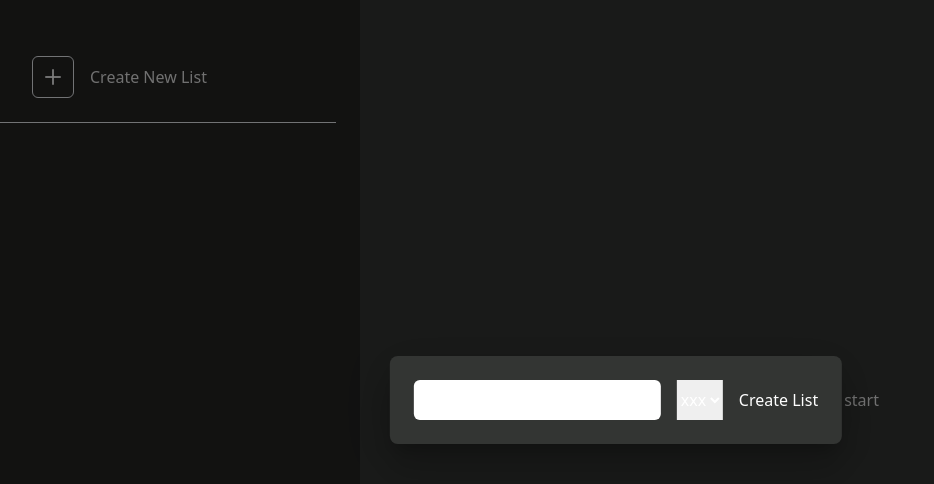
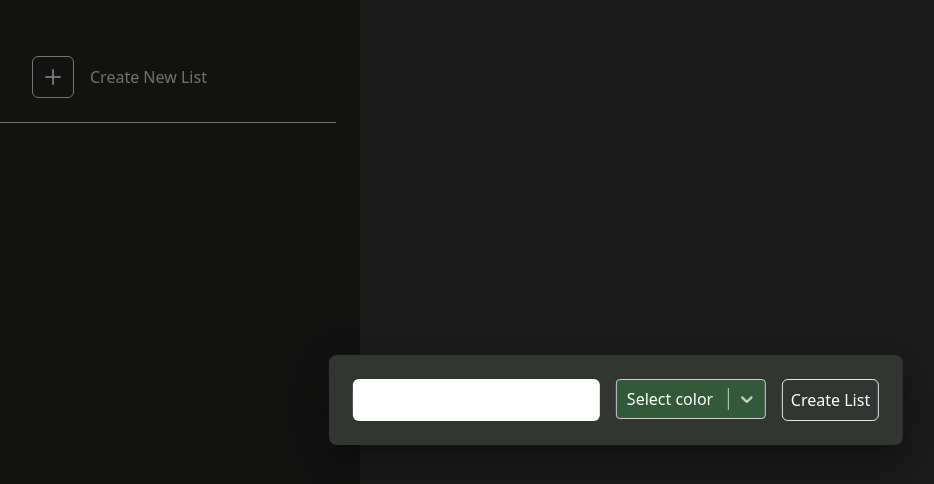
Before and after one commit to a-fatsum/daily-drive, a React (Vite) app: page / in a window 1280 px wide. Both pictures are taken after a click on the button 77 px from the left and 77 px from the top of the page. Shown: the top 484 px of the page, without its empty margins (24-958 px from the left). Built offline with nearby package versions, Linux system fonts and the light colour scheme.

Commit message:
finished styling the color drop-down list - react-select

```diff
--- a/package.json
+++ b/package.json
@@ -15,7 +15,8 @@
     "@mui/material": "^7.3.6",
     "lucide-react": "^0.556.0",
     "react": "^19.2.0",
-    "react-dom": "^19.2.0"
+    "react-dom": "^19.2.0",
+    "react-select": "^5.10.2"
   },
   "devDependencies": {
     "@eslint/js": "^9.39.1",
--- a/src/App.jsx
+++ b/src/App.jsx
@@ -82,7 +82,11 @@ function App() {
                 minWidth: 350,
               }}
             >
-              <AddTodoList addTodoList={addTodoList} onClose={handleClose} />
+              <AddTodoList
+                addTodoList={addTodoList}
+                handleCloseProp={handleClose}
+                onClose={handleClose}
+              />
             </Box>
           </Modal>
         </div>
--- a/src/components/AddTodoList.jsx
+++ b/src/components/AddTodoList.jsx
@@ -1,15 +1,73 @@
 import { useState } from "react";
+
+// ********** I used ChatGPT to help me with the select dropdown -
+// Look up "react select dropdown" as basic <select> element styling is ignored in Firefox and other browsers -
+//  only works in Chrome
+import Select from "react-select";
 
 export default function AddTodoList({ addTodoList }) {
   const [listTitle, setListTitle] = useState("");
   const colors = [
+    "#33ff582e",
     "#ff58332d",
-    "#33ff582e",
     "#3358ff2f",
     "#f133ff33",
     "#33fff535",
   ];
+
+  // ********** I used ChatGPT to help me with the select dropdown -
+  // Look up "react select dropdown" as basic <select> element styling is ignored in Firefox and other browsers -
+  //  only works in Chrome
+  const colorOptions = colors.map((c) => ({
+    value: c,
+    // label: "",
+    color: c,
+  }));
+  // const customStyles = {
+  //   option: (styles, { data }) => ({
+  //     ...styles,
+  //     backgroundColor: data.color,
+  //     // Set text color
+  //     color: "#fff",
+  //     // Add some padding
+  //     padding: 10,
+  //   }),
+  // };
+  const customStyles = {
+    control: (styles, state) => ({
+      ...styles,
+      // backgroundColor: state.hasValue ? state.getValue()[0].value : "white",
+      backgroundColor: state.hasValue ? state.getValue()[0].value : colors[0], // default color is the first color in the list
+      cursor: "pointer",
+      width: 150,
+      height: 40,
+    }),
+
+    option: (styles, { data }) => ({
+      ...styles,
+      // remove last two hex digits if present to make the color in full opacity inside the drop-down list
+      backgroundColor:
+        data.color.length === 9 ? data.color.slice(0, 7) : data.color,
+      color: "transparent",
+      marginBottom: 4, // small gap
+      padding: 12,
+      height: 40,
+    }),
+
+    // singleValue: (styles) => ({
+    //   ...styles,
+    //   color: "transparent", // hide selected text
+    // }),
+
+    placeholder: (styles) => ({
+      ...styles,
+      color: "white", // hide placeholder
+    }),
+  };
+
   const [listColor, setListColor] = useState(colors[0]);
+
+  //  =========================================================
 
   function addList(e) {
     e.preventDefault();
@@ -29,7 +87,7 @@ export default function AddTodoList({ addTodoList }) {
           }}
         />
 
-        <select
+        {/* <select
           name="listColor"
           id=""
           onChange={(e) => {
@@ -38,12 +96,22 @@ export default function AddTodoList({ addTodoList }) {
         >
           {colors.map((color, i) => (
             <option style={{ backgroundColor: color }} key={i} value={color}>
-              {/* {color} */} xxx
+              xxx
             </option>
           ))}
-        </select>
+        </select> */}
 
-        <button>Create List</button>
+        <Select
+          options={colorOptions}
+          styles={customStyles}
+          onChange={(option) => setListColor(option.value)}
+          isSearchable={false}
+          placeholder="Select color"
+        />
+
+        <button className="hover:bg-green-600 p-2 flex items-center justify-center border rounded-md">
+          Create List
+        </button>
       </form>
     </>
   );
```
Also changed, not shown: 1 other file (tests, documents, lock files or other folders).
